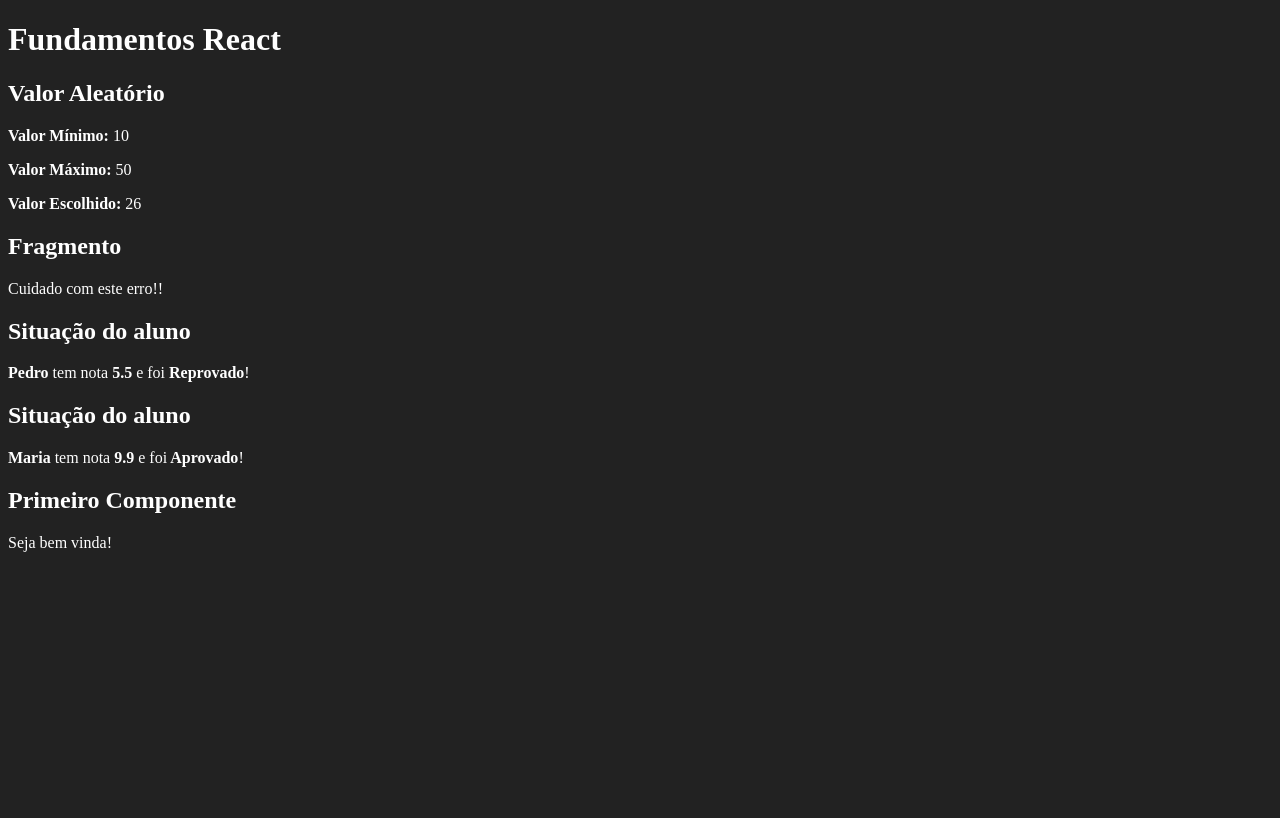
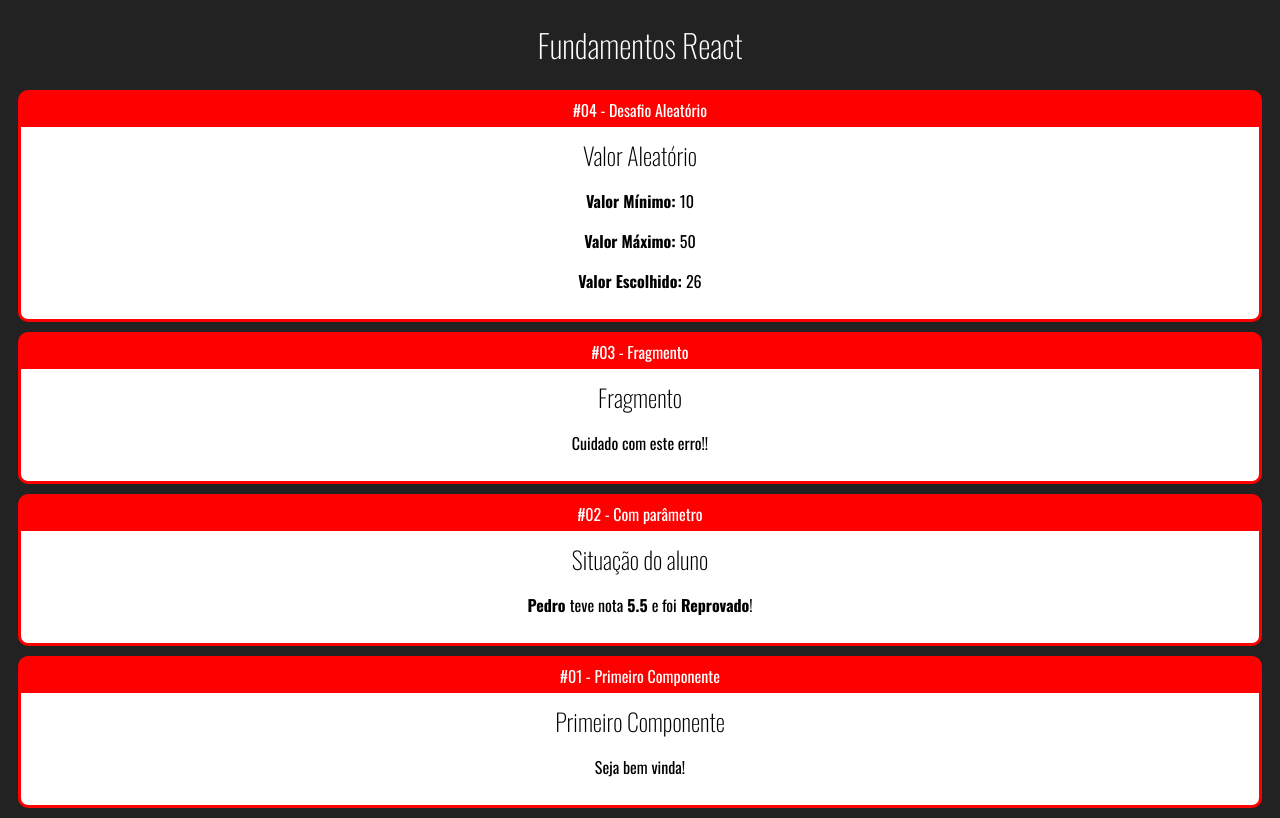
Before and after one commit to SidneyRMR/fundamentos-react, a React (Create React App) app: page / in a window 1280 px wide. Built offline with nearby package versions, Linux system fonts and the light colour scheme.

Commit message:
Criação de cards

```diff
--- a/public/index.html
+++ b/public/index.html
@@ -11,7 +11,9 @@
     />
     <link rel="apple-touch-icon" href="%PUBLIC_URL%/logo192.png" />
     <link rel="manifest" href="%PUBLIC_URL%/manifest.json" />
-
+    <link rel="preconnect" href="https://fonts.googleapis.com">
+    <link rel="preconnect" href="https://fonts.gstatic.com" crossorigin>
+    <link href="https://fonts.googleapis.com/css2?family=Oswald:wght@200;300;400;500;600;700&display=swap" rel="stylesheet">
     <title>React App</title>
   </head>
   <body>
--- a/src/App.jsx
+++ b/src/App.jsx
@@ -3,21 +3,27 @@
 import ComParametro from './components/basicos/ComParametro'
 import Fragmento from './components/basicos/Fragmento'
 import Aleatorio from './components/basicos/Aleatorio'
+import Card from './components/layout/Card'
 
 export default () =>
     <div id='app'>
         <h1>Fundamentos React</h1>
-        <Aleatorio
-            min = {10}
-            max = {50}/>
+        <Card titulo="#04 - Desafio Aleatório">
+            <Aleatorio min={10} max={50} />
+        </Card>
+
+        <Card titulo="#03 - Fragmento">
             <Fragmento />
+        </Card>
+
+        <Card titulo="#02 - Com parâmetro">
             <ComParametro
                 titulo="Situação do aluno"
                 aluno="Pedro"
                 nota={5.50} />
-        <ComParametro
-            titulo="Situação do aluno"
-            aluno="Maria"
-            nota={9.9} />
+        </Card>
+
+        <Card titulo="#01 - Primeiro Componente">
             <Primeiro></Primeiro>
+        </Card>
     </div>
--- a/src/components/basicos/ComParametro.jsx
+++ b/src/components/basicos/ComParametro.jsx
@@ -6,7 +6,7 @@
             <h2>{props.titulo}</h2>
             <p>
                 <strong>{props.aluno} </strong>
-                tem nota
+                teve nota
                 <strong> {props.nota} </strong>
                 e foi
                 <strong> {status}</strong>!
--- /dev/null
+++ b/src/components/layout/Card.css
@@ -0,0 +1,19 @@
+.Card {
+    background-color: red;
+    border-radius: 10px;
+    overflow: hidden;
+    border: 3px solid red;
+    margin: 10px;
+}
+
+.Card .Title {
+  padding: 5px 0px;
+  display: flex;
+  justify-content: center;
+}
+
+.Card .Content {
+    background-color: #FFF;
+    color: #000;
+    padding: 10px;
+}
--- /dev/null
+++ b/src/components/layout/Card.jsx
@@ -0,0 +1,12 @@
+import "./Card.css"
+
+export default props => {
+    return (
+        <div className="Card">
+            <div className="Title">{props.titulo}</div>
+            <div className="Content">
+                {props.children}
+            </div>
+        </div>
+    )
+}
--- a/src/index.css
+++ b/src/index.css
@@ -1,4 +1,13 @@
 body{
+    font-family: Oswald;
     background-color: #222;
     color: white;
+    text-align: center;
 }
+
+h1, h2, h3 {
+    font-weight: 200;
+}
+h2, h3 {
+    margin: 0;
+}
```
Lines whose indentation alone changed are shown as unchanged.
